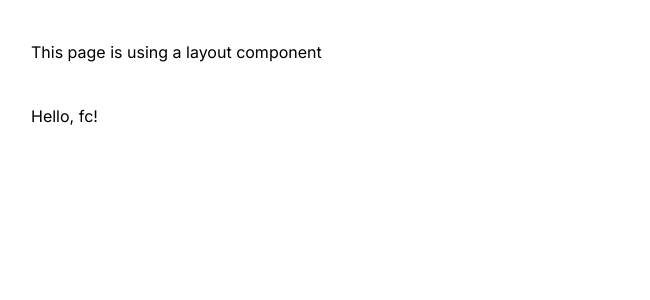
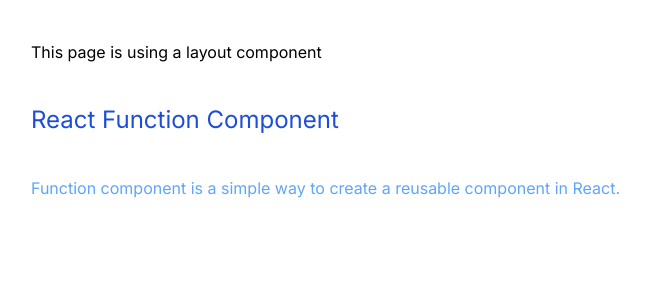
Before and after one commit to 326-T/next-handson, a Next.js app in the folder answer/hello-world/: page /hello/fc in a window 1280 px wide. Shown: the top 300 px of the page, without its empty margins (9-659 px from the left). Built offline with nearby package versions, Linux system fonts and the light colour scheme.

Commit message:
[add]react function componentの説明を記載

```diff
--- /dev/null
+++ b/answer/hello-world/src/app/hello/fc/components/discription.tsx
@@ -0,0 +1,8 @@
+export default function Discription() {
+  return (
+    <p className="text-blue-400">
+      Function component is a simple way to create a reusable component in
+      React.
+    </p>
+  );
+}
--- /dev/null
+++ b/answer/hello-world/src/app/hello/fc/components/title.tsx
@@ -0,0 +1,3 @@
+export default function Title({ title }: { title: string }) {
+  return <h1 className="text-2xl text-blue-700">{title}</h1>;
+}
--- /dev/null
+++ b/answer/hello-world/src/app/hello/fc/page.tsx
@@ -0,0 +1,11 @@
+import Discription from "./components/discription";
+import Title from "./components/title";
+
+export default function FunctionComponent() {
+  return (
+    <>
+      <Title title="React Function Component" />
+      <Discription />
+    </>
+  );
+}
```
Also changed, not shown: 2 other files (tests, documents, lock files or other folders).
